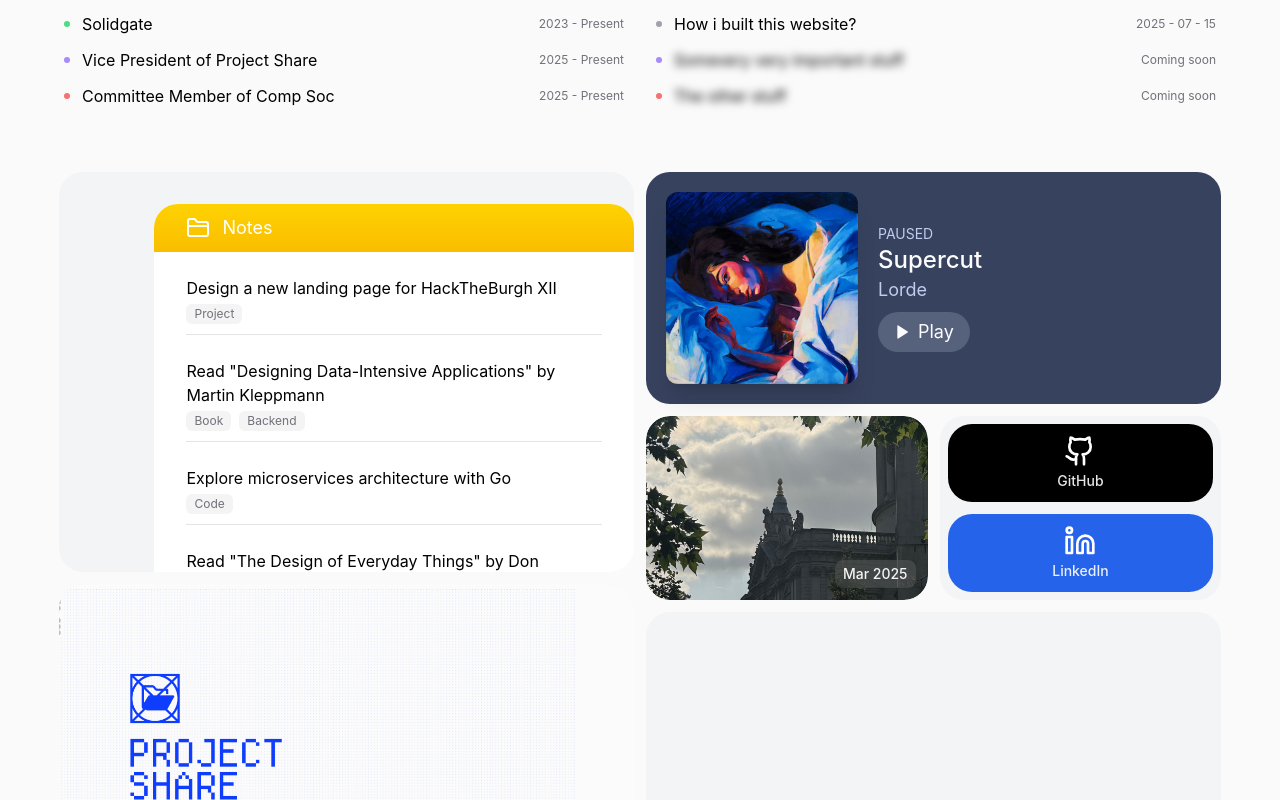
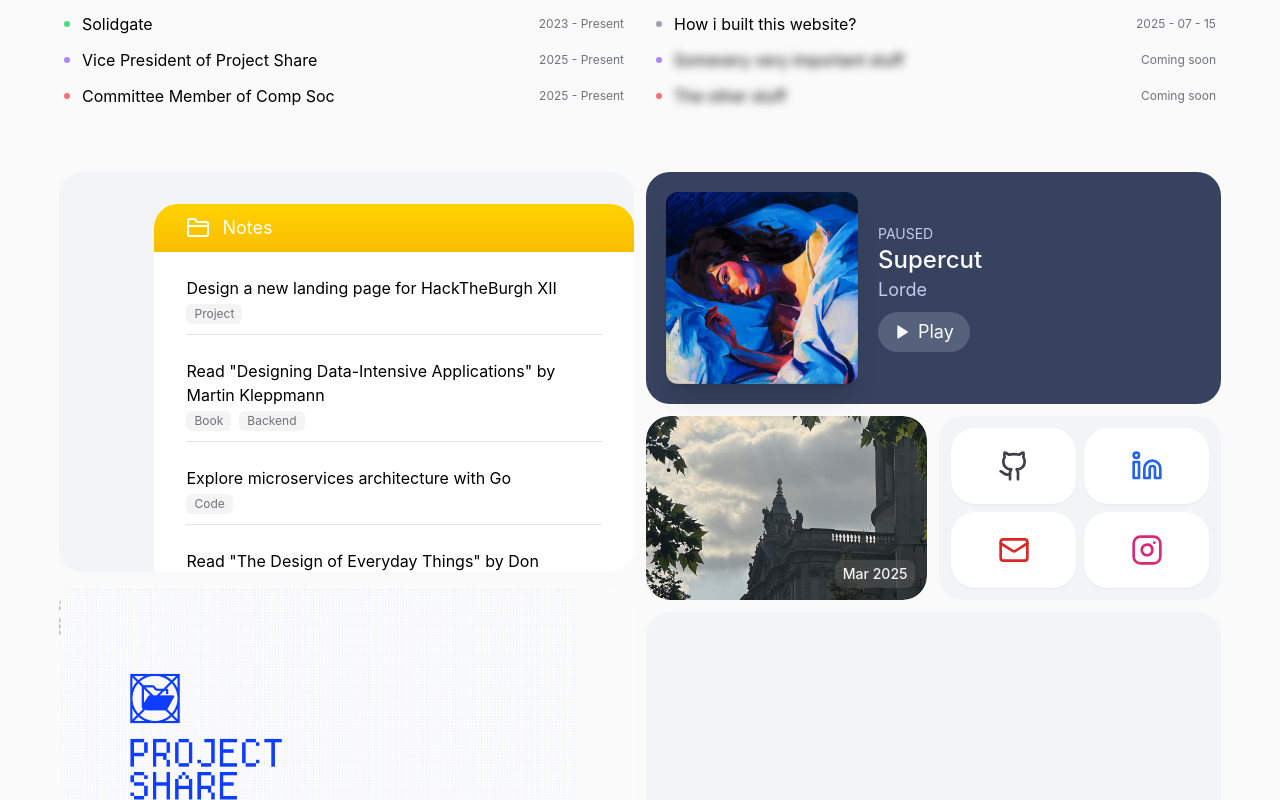
Before and after one commit to HJyup/hjyup-personal-page, a Next.js app: page / in a window 1280 px wide. Shown: the part 384-1184 px from the top of the page. Built offline with nearby package versions, Linux system fonts and the light colour scheme.

Commit message:
fix: fix links design

```diff
--- a/src/app/page.tsx
+++ b/src/app/page.tsx
@@ -4,12 +4,11 @@
   About,
   Blog,
   Experience,
-  GithubCard,
-  LinkedinCard,
   MusicCard,
   NotesCard,
   PhotoCard,
   ProjectCard,
+  SocialLinksCard,
 } from '@/components/module';
 import { GrayPlaceholderCard, GridLayout } from '@/components/ui';
 
@@ -61,9 +60,8 @@
         <MusicCard />
         <div className="flex gap-3">
           <PhotoCard photos={photos} />
-          <div className="flex flex-col gap-3 w-1/2 bg-gray-100 dark:bg-zinc-800 rounded-2xl sm:rounded-3xl p-2 h-[23vh]">
-            <GithubCard />
-            <LinkedinCard />
+          <div className="w-1/2 bg-gray-100 dark:bg-zinc-800 rounded-2xl sm:rounded-3xl p-3 h-[23vh]">
+            <SocialLinksCard />
           </div>
         </div>
         <GrayPlaceholderCard />
--- a/src/components/module/social-links-card.tsx
+++ b/src/components/module/social-links-card.tsx
@@ -1,7 +1,7 @@
 'use client';
 
 import React from 'react';
-import { GithubIcon, LinkedinIcon } from 'lucide-react';
+import { GithubIcon, Instagram, LinkedinIcon, Mail } from 'lucide-react';
 
 interface SocialCardProps {
   className?: string;
@@ -13,20 +13,15 @@
       href="https://github.com/your-username"
       target="_blank"
       rel="noopener noreferrer"
-      className={`group relative h-[11vh] rounded-2xl sm:rounded-3xl break-inside-avoid overflow-hidden transition-all duration-200 hover:scale-[1.02] cursor-pointer ${className}`}
+      className={`group relative h-[9.5vh] rounded-3xl break-inside-avoid overflow-hidden transition-all duration-200 ease-out hover:scale-[1.02] cursor-pointer bg-white dark:bg-zinc-900 shadow-sm hover:shadow-md dark:shadow-black/20 ${className}`}
     >
-      <div className="absolute inset-0 bg-black dark:bg-zinc-950">
-        <div className="relative h-full flex flex-col justify-center items-center p-3">
-          <div className="transform transition-all duration-200 group-hover:scale-105">
-            <GithubIcon className="w-8 h-8 text-white mb-1" />
-          </div>
-          <p className="text-white text-sm font-medium opacity-90 group-hover:opacity-100 transition-opacity duration-200">
-            GitHub
-          </p>
+      <div className="relative h-full flex items-center justify-center">
+        <div className="transition-all duration-200 ease-out group-hover:scale-105">
+          <GithubIcon className="w-8 h-8 text-zinc-700 dark:text-zinc-300 transition-colors duration-200" />
         </div>
+      </div>
 
-        <div className="absolute inset-0 bg-white/5 opacity-0 group-hover:opacity-100 transition-opacity duration-200"></div>
-      </div>
+      <div className="absolute inset-0 bg-zinc-50/50 dark:bg-zinc-800/30 opacity-0 group-hover:opacity-100 transition-opacity duration-200" />
     </a>
   );
 }
@@ -37,29 +32,62 @@
       href="https://linkedin.com/in/your-profile"
       target="_blank"
       rel="noopener noreferrer"
-      className={`group relative h-[11vh] rounded-2xl sm:rounded-3xl break-inside-avoid overflow-hidden transition-all duration-200 hover:scale-[1.02] cursor-pointer ${className}`}
+      className={`group relative h-[9.5vh] rounded-3xl break-inside-avoid overflow-hidden transition-all duration-200 ease-out hover:scale-[1.02] cursor-pointer bg-white dark:bg-zinc-900 shadow-sm hover:shadow-md dark:shadow-black/20 ${className}`}
     >
-      <div className="absolute inset-0 bg-blue-600 dark:bg-blue-700">
-        <div className="relative h-full flex flex-col justify-center items-center p-3">
-          <div className="transform transition-all duration-200 group-hover:scale-105">
-            <LinkedinIcon className="w-8 h-8 text-white mb-1" />
-          </div>
-          <p className="text-white text-sm font-medium opacity-90 group-hover:opacity-100 transition-opacity duration-200">
-            LinkedIn
-          </p>
+      <div className="relative h-full flex items-center justify-center">
+        <div className="transition-all duration-200 ease-out group-hover:scale-105">
+          <LinkedinIcon className="w-8 h-8 text-blue-600 dark:text-blue-400 transition-colors duration-200" />
         </div>
+      </div>
 
-        <div className="absolute inset-0 bg-white/5 opacity-0 group-hover:opacity-100 transition-opacity duration-200"></div>
+      <div className="absolute inset-0 bg-blue-50/50 dark:bg-blue-950/30 opacity-0 group-hover:opacity-100 transition-opacity duration-200" />
+    </a>
+  );
+}
+
+export function GmailCard({ className = '' }: SocialCardProps) {
+  return (
+    <a
+      href="mailto:your-email@gmail.com"
+      className={`group relative h-[9.5vh] rounded-3xl break-inside-avoid overflow-hidden transition-all duration-200 ease-out hover:scale-[1.02] cursor-pointer bg-white dark:bg-zinc-900 shadow-sm hover:shadow-md dark:shadow-black/20 ${className}`}
+    >
+      <div className="relative h-full flex items-center justify-center">
+        <div className="transition-all duration-200 ease-out group-hover:scale-105">
+          <Mail className="w-8 h-8 text-red-600 dark:text-red-400 transition-colors duration-200" />
+        </div>
       </div>
+
+      <div className="absolute inset-0 bg-red-50/50 dark:bg-red-950/30 opacity-0 group-hover:opacity-100 transition-opacity duration-200" />
+    </a>
+  );
+}
+
+export function InstagramCard({ className = '' }: SocialCardProps) {
+  return (
+    <a
+      href="https://instagram.com/your-username"
+      target="_blank"
+      rel="noopener noreferrer"
+      className={`group relative h-[9.5vh] rounded-3xl break-inside-avoid overflow-hidden transition-all duration-200 ease-out hover:scale-[1.02] cursor-pointer bg-white dark:bg-zinc-900 shadow-sm hover:shadow-md dark:shadow-black/20 ${className}`}
+    >
+      <div className="relative h-full flex items-center justify-center">
+        <div className="transition-all duration-200 ease-out group-hover:scale-105">
+          <Instagram className="w-8 h-8 text-pink-600 dark:text-pink-400 transition-colors duration-200" />
+        </div>
+      </div>
+
+      <div className="absolute inset-0 bg-pink-50/50 dark:bg-pink-950/30 opacity-0 group-hover:opacity-100 transition-opacity duration-200" />
     </a>
   );
 }
 
 export function SocialLinksCard() {
   return (
-    <div className="flex gap-3 w-full">
-      <GithubCard className="w-1/2" />
-      <LinkedinCard className="w-1/2" />
+    <div className="grid grid-cols-2 gap-2 w-full">
+      <GithubCard />
+      <LinkedinCard />
+      <GmailCard />
+      <InstagramCard />
     </div>
   );
 }
```
